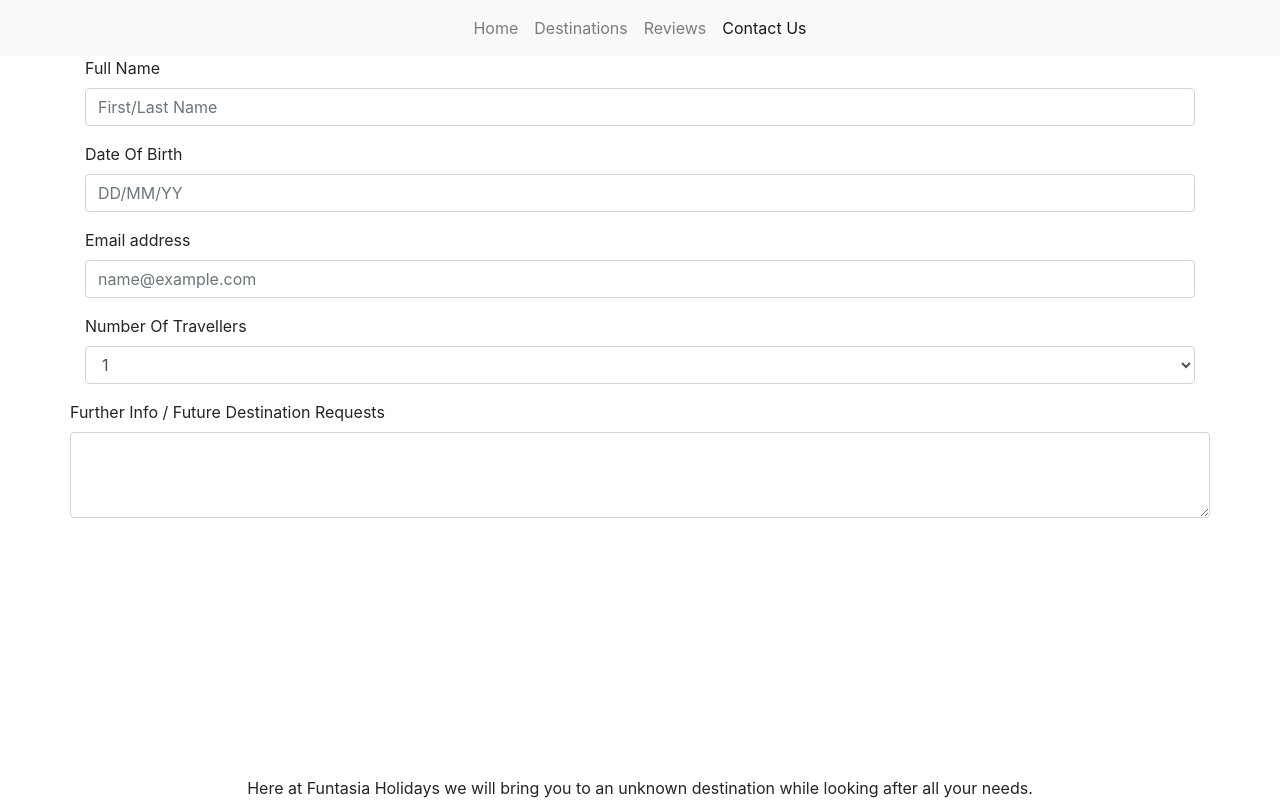
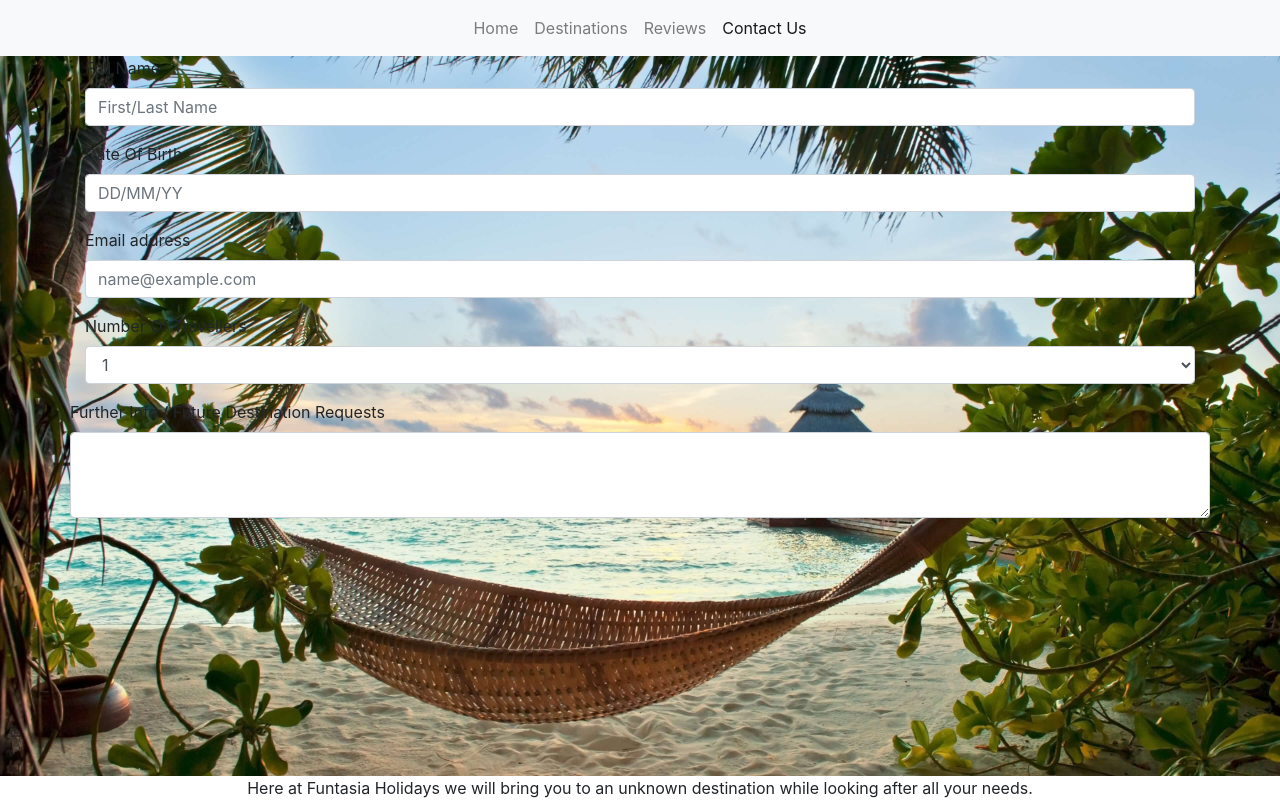
Before and after one commit to Code-Institute-Submissions/holiday-website-milestone-2, a plain HTML site: page contact-us.html in a window 1280 px wide. Shown: the top 803 px of the page. Drawn offline with nearby package versions, Linux system fonts and the light colour scheme; the site is published under a folder, as on GitHub Pages, so addresses that start at the root find nothing.

Commit message:
changed the file path for the images in css

```diff
--- a/assets/css/style.css
+++ b/assets/css/style.css
@@ -2,7 +2,7 @@
 
 
 .contact-image {
-    background-image: url('/assets/images/contact-us-image.jpg');
+    background-image: url('../images/contact-us-image.jpg');
     background-size: cover;
     height: 90vh;
     width: 100%;
```
